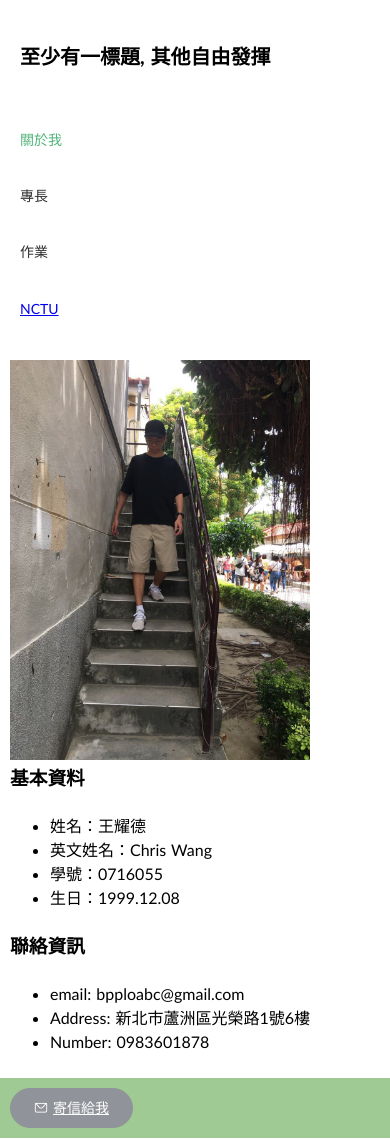
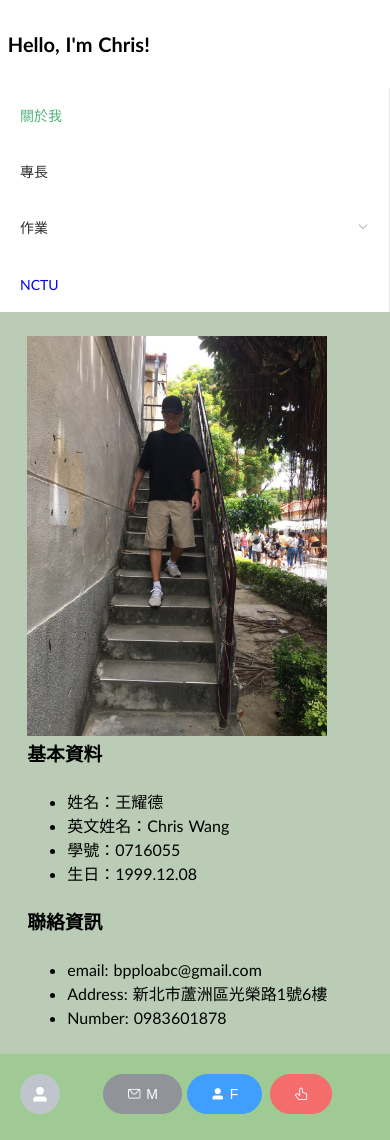
Before and after one commit to Chr1sInTheHouse/jshw1_nuxt, a Nuxt app: page / in a window 390 px wide. Shown: the top 1140 px of the page. Built offline with nearby package versions, Linux system fonts and the light colour scheme.

Commit message:
finish 1.0.0

```diff
--- a/components/aboutMe.vue
+++ b/components/aboutMe.vue
@@ -2,12 +2,13 @@
   <div class="about">
     <div class="big">
       <el-row>
-        <el-col :span="8">
+        <el-col :span="10">
           <div>
             <img src="/me.jpg" width="300" height="400" />
           </div>
         </el-col>
-        <el-col :span="16">
+        <el-col :span="14">
+          <br/>
           <h3>基本資料</h3>
           <br />
           <ul>
--- a/components/footer.vue
+++ b/components/footer.vue
@@ -1,26 +1,102 @@
 <template>
-  <div class=".footer">
-    <el-button class="mail" type="info" icon="el-icon-message" round>
-      <a class="mail-address" href="mailto:bpploabc@gmail.com">寄信給我</a>
-    </el-button>
+  <div class="footer">
+    <el-row>
+      <el-col :span="2">
+        <el-avatar class="icon"  icon="el-icon-user-solid"></el-avatar>
+      </el-col>
+      <el-col :span="3">
+        <el-button class="button" type="info" icon="el-icon-message" round>
+          <a class="mail-address" href="mailto:bpploabc@gmail.com">Mail</a>
+        </el-button>
+      </el-col>
+      <el-col :span="2">
+        <el-button class="button-h" type="info" icon="el-icon-message" round>
+          <a class="mail-address" href="mailto:bpploabc@gmail.com">M</a>
+        </el-button>
+      </el-col>
+      <el-col :span="4">
+        <el-button class="button" type="primary" icon="el-icon-user-solid" round>
+          <a class="mail-address" href="https://www.facebook.com/eric.justin.92">Facebook</a>
+        </el-button>
+      </el-col>
+      <el-col :span="2">
+        <el-button class="button-h" type="primary" icon="el-icon-user-solid" round>
+          <a class="mail-address" href="https://www.facebook.com/eric.justin.92">F</a>
+        </el-button>
+      </el-col>
+      <el-col :span="15">
+        <el-button class="button" type="danger" @click="open" style="float: right;" icon="el-icon-thumb" round>
+          Login
+        </el-button>
+      </el-col>
+      <el-col :span="4">
+        <el-button class="button-h" type="danger" @click="open" icon="el-icon-thumb" round>
+        </el-button>
+      </el-col>
+    </el-row>
   </div>
 </template>
 
 <script>
-export default {};
+  export default {
+    methods: {
+      open() {
+        this.$prompt('Please input Password(加入後端後，可以透過登入來直接修改內容)', '還沒做的功能', {
+          confirmButtonText: 'OK',
+          cancelButtonText: 'Cancel',
+        }).then(({ value }) => {
+          this.$message({
+            type: 'success',
+            message: 'success: ' + value
+          });
+        }).catch(() => {
+          this.$message({
+            type: 'info',
+            message: 'Input canceled'
+          });
+        });
+      }
+    }
+  }
 </script>
 
 <style>
 .footer {
   height: 100%;
   background-color: rgb(159, 202, 147);
+  position: relative;
+}
+.icon {
+  margin: 20px;
 }
 
-.mail {
-  margin: 1%;
+.button {
+  margin: 20px;
   text-align: center;
+  display: block;
+}
+
+.button-h {
+  margin: 20px;
+  text-align: center;
+  display: none;
 }
 .mail-address {
   color: rgb(255, 255, 255);
+  text-decoration: none;
+}
+@media only screen and (max-width: 480px) {
+
+.button {
+  margin: 20px;
+  text-align: center;
+  display: none;
+}
+
+.button-h {
+  margin: 20px;
+  text-align: center;
+  display: block;
+}
 }
 </style>
--- a/components/header.vue
+++ b/components/header.vue
@@ -1,7 +1,7 @@
 <template>
   <div>
     <br />
-    <h1>至少有一標題, 其他自由發揮</h1>
+    <h1>Hello, I'm Chris!</h1>
     <br />
   </div>
 </template>
--- a/components/hw2.vue
+++ b/components/hw2.vue
@@ -1,13 +1,48 @@
 <template>
-  <div>hw2 is opened in new tab.</div>
+  <div>
+    <el-card class="box-card">
+      <div slot="header" class="clearfix">
+        <h3 style="float: left">Homework 2</h3>
+        <el-button
+          style="float: right"
+          size="small"
+          icon="el-icon-view"
+          type="primary"
+          round
+        >
+          <a
+            class="openHW"
+            href="/hw2_0716055/hw2-0716055-王耀德.html"
+            target="_blank"
+          >
+            View HW2
+          </a>
+        </el-button>
+      </div>
+      <ul>
+        <li>使用media query實現功能列。</li>
+      </ul>
+    </el-card>
+  </div>
 </template>
 
 <script>
-export default {
-
-}
+export default {};
 </script>
 
-<style>
+<style scoped>
+.box-card {
+  width: 520px;
+  height: 500px;
+}
+.openHW {
+  color: aliceblue;
+}
 
+@media only screen and (max-width: 480px) {
+  .box-card {
+    width: 300px;
+    margin-left: 0;
+  }
+}
 </style>
--- a/components/hw3.vue
+++ b/components/hw3.vue
@@ -1,13 +1,48 @@
 <template>
-  <div>hw3 is opened in new tab.</div>
+  <div>
+    <el-card class="box-card">
+      <div slot="header" class="clearfix">
+        <h3 style="float: left">Homework 3</h3>
+        <el-button
+          style="float: right"
+          size="small"
+          icon="el-icon-view"
+          type="primary"
+          round
+        >
+          <a
+            class="openHW"
+            href="/hw3_0716055/hw3-0716055-王耀德.html"
+            target="_blank"
+          >
+            View HW3
+          </a>
+        </el-button>
+      </div>
+      <ul>
+        <li>使用Javascript實作魔術小遊戲。</li>
+      </ul>
+    </el-card>
+  </div>
 </template>
 
 <script>
-export default {
-
-}
+export default {};
 </script>
 
-<style>
+<style scoped>
+.box-card {
+  width: 520px;
+  height: 500px;
+}
+.openHW {
+  color: aliceblue;
+}
 
+@media only screen and (max-width: 480px) {
+  .box-card {
+    width: 300px;
+    margin-left: 0;
+  }
+}
 </style>
--- a/components/hw4.vue
+++ b/components/hw4.vue
@@ -1,13 +1,44 @@
 <template>
-  <div>hw4 is opened in new tab.</div>
+  <div>
+    <el-card class="box-card">
+      <div slot="header" class="clearfix">
+        <h3 style="float: left">Homework 4</h3>
+        <el-button
+          style="float: right"
+          size="small"
+          icon="el-icon-view"
+          type="primary"
+          round
+        >
+          <a class="openHW" href="/hw4_0716055/OOJS3.html" target="_blank">
+            View HW4
+          </a>
+        </el-button>
+      </div>
+      <ul>
+        <li>學習JavaScript中class的概念。</li>
+      </ul>
+    </el-card>
+  </div>
 </template>
 
 <script>
-export default {
-
-}
+export default {};
 </script>
 
-<style>
+<style scoped>
+.box-card {
+  width: 520px;
+  height: 500px;
+}
+.openHW {
+  color: aliceblue;
+}
 
+@media only screen and (max-width: 480px) {
+  .box-card {
+    width: 300px;
+    margin-left: 0;
+  }
+}
 </style>
--- a/components/nav.vue
+++ b/components/nav.vue
@@ -9,22 +9,33 @@
       background-color="#fff"
       active-text-color="#4fb379"
     >
-      <el-menu-item index="1">About me</el-menu-item>
+      <el-menu-item index="1">關於我</el-menu-item>
       <el-menu-item index="2">專長</el-menu-item>
       <el-submenu index="3">
         <template slot="title">作業</template>
         <el-menu-item index="3-1">
-          <a class="hw" href="/hw2_0716055/hw2-0716055-王耀德.html" target="_blank">
+          <a
+            class="hw"
+            href="/hw2_0716055/hw2-0716055-王耀德.html"
+            target="_blank"
+          >
             hw2
-          </a></el-menu-item>
+          </a></el-menu-item
+        >
         <el-menu-item index="3-2">
-          <a class="hw" href="/hw3_0716055/hw3-0716055-王耀德.html" target="_blank">
+          <a
+            class="hw"
+            href="/hw3_0716055/hw3-0716055-王耀德.html"
+            target="_blank"
+          >
             hw3
-          </a></el-menu-item></el-menu-item>
+          </a></el-menu-item
+        >
         <el-menu-item index="3-3">
           <a class="hw" href="/hw4_0716055/OOJS3.html" target="_blank">
             hw4
-          </a></el-menu-item></el-menu-item>
+          </a></el-menu-item
+        >
       </el-submenu>
       <el-menu-item index="4"
         ><a href="https://www.nctu.edu.tw" target="_blank"
@@ -48,15 +59,18 @@
         <el-menu-item index="3-1">
           <a href="/hw2_0716055/hw2-0716055-王耀德.html" target="_blank">
             hw2
-          </a></el-menu-item>
+          </a></el-menu-item
+        >
         <el-menu-item index="3-2">
           <a href="/hw3_0716055/hw3-0716055-王耀德.html" target="_blank">
             hw3
-          </a></el-menu-item></el-menu-item>
+          </a></el-menu-item
+        >
         <el-menu-item index="3-3">
           <a href="/hw4_0716055/OOJS3.html" target="_blank">
             hw4
-          </a></el-menu-item></el-menu-item>
+          </a></el-menu-item
+        >
       </el-submenu>
       <el-menu-item index="4"
         ><a href="https://www.nctu.edu.tw" target="_blank"
@@ -79,6 +93,9 @@
     </div>
     <div class="content" v-if="subIndex === '3,3-3'">
       <Hw4 />
+    </div>
+    <div class="content" v-if="activeIndex === '4'">
+      Welcome to my College!!
     </div>
   </div>
 </template>
@@ -115,6 +132,10 @@ export default {
 </script>
 
 <style>
+.nav-wrapper {
+  background-color: rgb(186, 204, 181);
+}
+
 .nav-bar-h {
   display: block;
 }
@@ -123,8 +144,16 @@ export default {
   display: none;
 }
 
-.content{
-  margin-left: 10px;
+.content {
+  margin-left: 20%;
+  min-height: 700px;
+}
+a {
+  text-decoration: none;
+}
+a:hover {
+  color: rgb(255, 255, 255);
+  font-weight: bold;
 }
 
 .hw {
@@ -139,5 +168,10 @@ export default {
   .nav-bar-v {
     display: block;
   }
+
+  .content {
+    margin-left: 7%;
+    min-height: 700px;
+  }
 }
 </style>
--- a/components/skill.vue
+++ b/components/skill.vue
@@ -60,8 +60,6 @@ export default {};
 .wrapper {
   display: flex;
   flex-wrap: wrap;
-  background: transparent;
-  min-height: 650px;
 }
 
 .text {
--- a/pages/index.vue
+++ b/pages/index.vue
@@ -36,7 +36,7 @@ export default {
     background-color: rgb(255, 255, 255);
   }
   50% {
-    background-color: rgb(159, 202, 147);
+    background-color: rgb(243, 77, 77);
   }
   100% {
     background-color: rgb(255, 255, 255);
@@ -46,12 +46,17 @@ export default {
 .footer {
   width: 1000px;
   height: 10%;
-  position: relative;
 }
 
 @media only screen and (max-width: 480px) {
+#app {
+  width: 100%;
+  animation: Cool 5s infinite;
+  line-height: 150%;
+  font-family: 'Gill Sans', 'Gill Sans MT', Calibri, 'Trebuchet MS', sans-serif;
+}
   .footer {
-    height: 60px;
+    height: 10%;
     position: relative;
   }
 }
```
